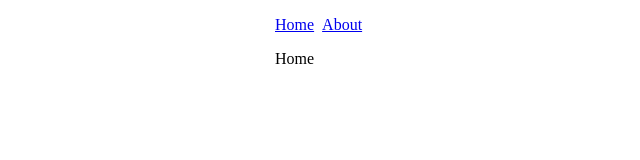
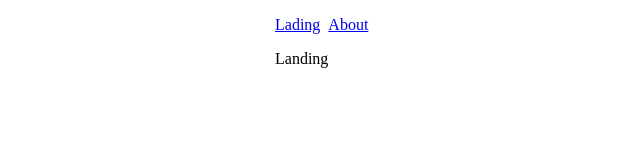
Before and after one commit to rtokkie/vite-react-template, a React (Vite) app: page / in a window 1280 px wide. Shown: the top 160 px of the page, without its empty margins (5-645 px from the left). Built offline with nearby package versions, Linux system fonts and the light colour scheme.

Commit message:
module init

```diff
--- a/src/App.tsx
+++ b/src/App.tsx
@@ -1,5 +1,5 @@
-import { ReactNode } from 'react';
-import { BrowserRouter, Link, Navigate, Route, Routes } from 'react-router-dom';
+import { AppProvider } from './providers';
+import { AppRoutes } from './routes';
 
 export const App = () => {
   return (
@@ -8,58 +8,3 @@ export const App = () => {
     </AppProvider>
   );
 };
-
-// NOTE: providers
-const AppProvider = ({ children }: { children: ReactNode }) => {
-  return <BrowserRouter>{children}</BrowserRouter>;
-};
-
-// NOTE: routes
-const AppRoutes = () => {
-  return (
-    <Routes>
-      <Route path="/" element={<Home />} />
-      <Route path="/about" element={<About />} />
-      <Route path="*" element={<Navigate to="/" />} />
-    </Routes>
-  );
-};
-
-// NOTE: components
-const AppLayout = ({ children }: { children: ReactNode }) => {
-  return (
-    <div
-      style={{
-        width: '720px',
-        margin: '0 auto',
-        padding: '16px',
-        display: 'flex',
-        flexDirection: 'column',
-        gap: '16px',
-      }}
-    >
-      <div style={{ display: 'flex', gap: '8px' }}>
-        <Link to="/">Home</Link>
-        <Link to="/about">About</Link>
-      </div>
-      <div>{children}</div>
-    </div>
-  );
-};
-
-// NOTE: features
-const Home = () => {
-  return (
-    <AppLayout>
-      <div>Home</div>
-    </AppLayout>
-  );
-};
-
-const About = () => {
-  return (
-    <AppLayout>
-      <div>About</div>
-    </AppLayout>
-  );
-};
--- /dev/null
+++ b/src/components/AppLayout.tsx
@@ -0,0 +1,23 @@
+import { ReactNode } from 'react';
+import { Link } from 'react-router-dom';
+
+export const AppLayout = ({ children }: { children: ReactNode }) => {
+  return (
+    <div
+      style={{
+        width: '720px',
+        margin: '0 auto',
+        padding: '16px',
+        display: 'flex',
+        flexDirection: 'column',
+        gap: '16px',
+      }}
+    >
+      <div style={{ display: 'flex', gap: '8px' }}>
+        <Link to="/">Lading</Link>
+        <Link to="/about">About</Link>
+      </div>
+      <div>{children}</div>
+    </div>
+  );
+};
--- /dev/null
+++ b/src/features/misc/index.ts
@@ -0,0 +1 @@
+export * from './routes';
--- /dev/null
+++ b/src/features/misc/routes/About.tsx
@@ -0,0 +1,9 @@
+import { AppLayout } from '@/components/AppLayout';
+
+export const About = () => {
+  return (
+    <AppLayout>
+      <div>About</div>
+    </AppLayout>
+  );
+};
--- /dev/null
+++ b/src/features/misc/routes/Landing.tsx
@@ -0,0 +1,9 @@
+import { AppLayout } from '@/components/AppLayout';
+
+export const Landing = () => {
+  return (
+    <AppLayout>
+      <div>Landing</div>
+    </AppLayout>
+  );
+};
--- /dev/null
+++ b/src/features/misc/routes/index.ts
@@ -0,0 +1,2 @@
+export * from './About';
+export * from './Landing';
--- /dev/null
+++ b/src/providers/index.tsx
@@ -0,0 +1,6 @@
+import { ReactNode } from 'react';
+import { BrowserRouter } from 'react-router-dom';
+
+export const AppProvider = ({ children }: { children: ReactNode }) => {
+  return <BrowserRouter>{children}</BrowserRouter>;
+};
--- /dev/null
+++ b/src/routes/index.tsx
@@ -0,0 +1,15 @@
+import { useRoutes } from 'react-router-dom';
+
+import { Landing } from '@/features/misc';
+
+import { publicRoutes } from './public';
+
+export const AppRoutes = () => {
+  const commonRoutes = [{ path: '/', element: <Landing /> }];
+
+  const routes = publicRoutes;
+
+  const element = useRoutes([...routes, ...commonRoutes]);
+
+  return <>{element}</>;
+};
--- /dev/null
+++ b/src/routes/public.tsx
@@ -0,0 +1,8 @@
+import { About } from '@/features/misc';
+
+export const publicRoutes = [
+  {
+    path: '/about',
+    element: <About />,
+  },
+];
```
